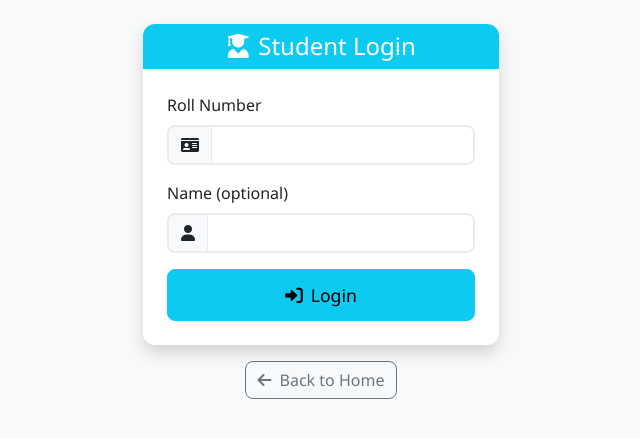
After one commit to DevJayantS/face_recognition_attendance_system, a Flask app: page /student_login in a window 1280 px wide. The commit adds this page. Shown: the top 438 px of the page, without its empty margins (319-959 px from the left). Run offline with Flask 3, Linux system fonts and the light colour scheme.

Commit message:
feat(student): add student login and read-only dashboard; link from login page

```diff
--- a/app.py
+++ b/app.py
@@ -43,6 +43,28 @@ def validate_session():
             return True
         except:
             session.clear()
+            return False
+    return False
+
+def validate_student_session():
+    """Validate student session without exposing teacher privileges"""
+    if 'student_id' in session and 'student_login_time' in session:
+        try:
+            login_time = datetime.fromisoformat(session['student_login_time'])
+            if datetime.now() - login_time > timedelta(hours=8):
+                session.pop('student_id', None)
+                session.pop('student_name', None)
+                session.pop('student_login_time', None)
+                return False
+            # light refresh
+            if datetime.now() - login_time > timedelta(hours=2):
+                session['student_login_time'] = datetime.now().isoformat()
+                session.modified = True
+            return True
+        except Exception:
+            session.pop('student_id', None)
+            session.pop('student_name', None)
+            session.pop('student_login_time', None)
             return False
     return False
 
@@ -347,6 +369,8 @@ def api_recognize():
 def index():
     if 'teacher_id' in session:
         return redirect(url_for('dashboard'))
+    if 'student_id' in session:
+        return redirect(url_for('student_dashboard'))
     return render_template('index.html')
 
 @app.route('/login', methods=['GET', 'POST'])
@@ -386,6 +410,68 @@ def logout():
         session.clear()
         flash('Logged out successfully!', 'success')
     return redirect(url_for('index'))
+
+@app.route('/student_login', methods=['GET', 'POST'])
+def student_login():
+    # Clear teacher session on student login page to avoid conflicts
+    session.pop('teacher_id', None)
+    session.pop('teacher_name', None)
+    if request.method == 'POST':
+        roll_number = request.form.get('roll_number', '').strip()
+        name = request.form.get('name', '').strip()
+        if not roll_number:
+            flash('Please enter your roll number', 'error')
+            return render_template('student_login.html')
+        # Basic lookup; optional name check to reduce mistakes
+        query = Student.query.filter_by(roll_number=roll_number)
+        if name:
+            query = query.filter_by(name=name)
+        student = query.first()
+        if not student:
+            flash('Student not found. Please check your details.', 'error')
+            return render_template('student_login.html')
+        session['student_id'] = student.id
+        session['student_name'] = student.name
+        session['student_login_time'] = datetime.now().isoformat()
+        session.modified = True
+        return redirect(url_for('student_dashboard'))
+    return render_template('student_login.html')
+
+@app.route('/student_logout')
+def student_logout():
+    session.pop('student_id', None)
+    session.pop('student_name', None)
+    session.pop('student_login_time', None)
+    flash('Logged out successfully!', 'success')
+    return redirect(url_for('index'))
+
+@app.route('/student_dashboard')
+def student_dashboard():
+    if not validate_student_session():
+        return redirect(url_for('student_login'))
+    student = Student.query.get(session['student_id'])
+    if not student:
+        return redirect(url_for('student_login'))
+    # Attendance stats
+    all_records = Attendance.query.filter_by(student_id=student.id).order_by(Attendance.date.desc(), Attendance.time.desc()).all()
+    present_days_total = len({(att.date) for att in all_records})
+    # Last 30 days context
+    start_30 = datetime.now().date() - timedelta(days=29)
+    last30_records = [att for att in all_records if att.date >= start_30]
+    present_days_last30 = len({att.date for att in last30_records})
+    # Determine total class days in last30 by using union of all attendance dates across students
+    all_last30 = Attendance.query.filter(Attendance.date >= start_30).all()
+    class_days_last30 = len({att.date for att in all_last30}) or 0
+    percentage_last30 = (present_days_last30 / class_days_last30 * 100.0) if class_days_last30 else 0.0
+    return render_template(
+        'student_dashboard.html',
+        student=student,
+        all_records=all_records[:50],  # show recent 50 records
+        present_days_total=present_days_total,
+        present_days_last30=present_days_last30,
+        class_days_last30=class_days_last30,
+        percentage_last30=percentage_last30,
+    )
 
 @app.route('/debug_session')
 def debug_session():
--- /dev/null
+++ b/templates/student_login.html
@@ -0,0 +1,44 @@
+{% extends "base.html" %}
+{% block title %}Student Login - AI Attendance System{% endblock %}
+{% block content %}
+<div class="row justify-content-center">
+  <div class="col-md-6 col-lg-4">
+    <div class="card shadow">
+      <div class="card-header bg-info text-white text-center">
+        <h4 class="mb-0"><i class="fas fa-user-graduate me-2"></i>Student Login</h4>
+      </div>
+      <div class="card-body p-4">
+        <form method="POST">
+          <div class="mb-3">
+            <label for="roll_number" class="form-label">Roll Number</label>
+            <div class="input-group">
+              <span class="input-group-text"><i class="fas fa-id-card"></i></span>
+              <input type="text" class="form-control" id="roll_number" name="roll_number" required />
+            </div>
+          </div>
+
+          <div class="mb-3">
+            <label for="name" class="form-label">Name (optional)</label>
+            <div class="input-group">
+              <span class="input-group-text"><i class="fas fa-user"></i></span>
+              <input type="text" class="form-control" id="name" name="name" />
+            </div>
+          </div>
+
+          <div class="d-grid">
+            <button type="submit" class="btn btn-info btn-lg">
+              <i class="fas fa-sign-in-alt me-2"></i>Login
+            </button>
+          </div>
+        </form>
+      </div>
+    </div>
+
+    <div class="text-center mt-3">
+      <a href="{{ url_for('index') }}" class="btn btn-outline-secondary">
+        <i class="fas fa-arrow-left me-2"></i>Back to Home
+      </a>
+    </div>
+  </div>
+</div>
+{% endblock %}
```
Also changed, not shown: templates/login.html (+8 -0 lines), templates/student_dashboard.html (added, +46 -0 lines).
